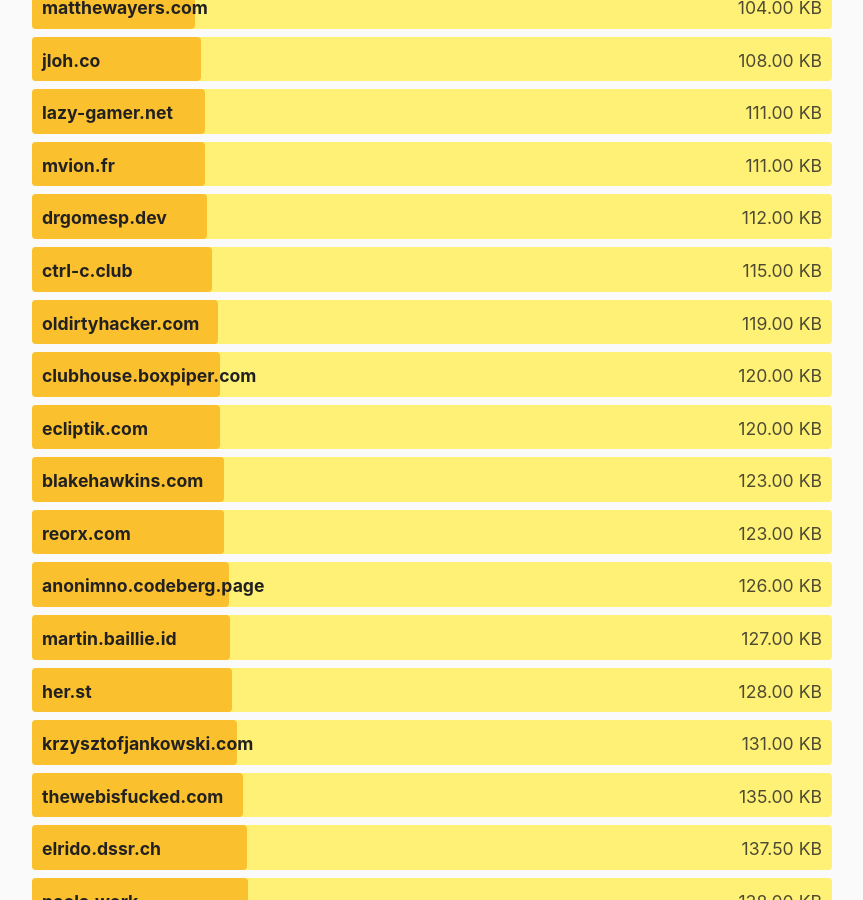
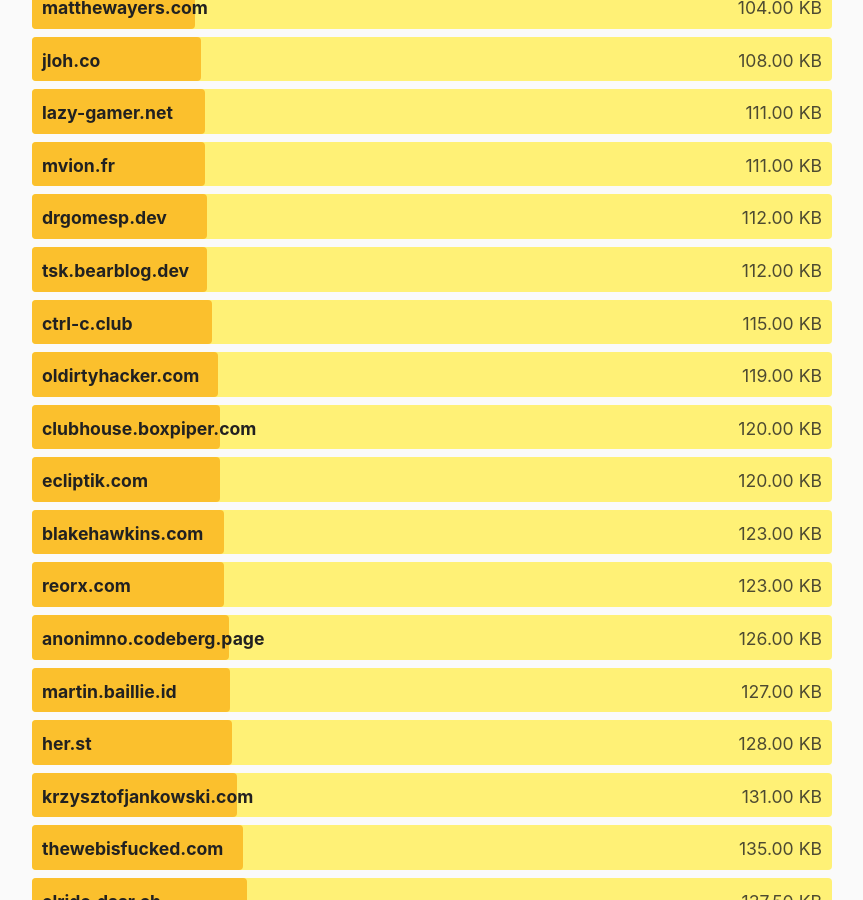
Before and after one commit to kevquirk/512kb.club, a Jekyll site: the page built from index.md, in a window 1280 px wide and 900 px high, scrolled down 18002 px. Shown: the whole window, without its empty margins (208-1071 px from the left). Built offline with Jekyll 4.4.1, drawn with Linux system fonts in a browser that asks for light colours.

Commit message:
Update _data/sites.yml

```diff
--- a/_data/sites.yml
+++ b/_data/sites.yml
@@ -2338,6 +2338,11 @@
   size: 34.7
   last_checked: 2022-04-26
 
+- domain: tsk.bearblog.dev
+  url: https://tsk.bearblog.dev/
+  size: 112
+  last_checked: 2022-09-28
+
 - domain: ttntm.me
   url: https://ttntm.me/
   size: 72.2
```
